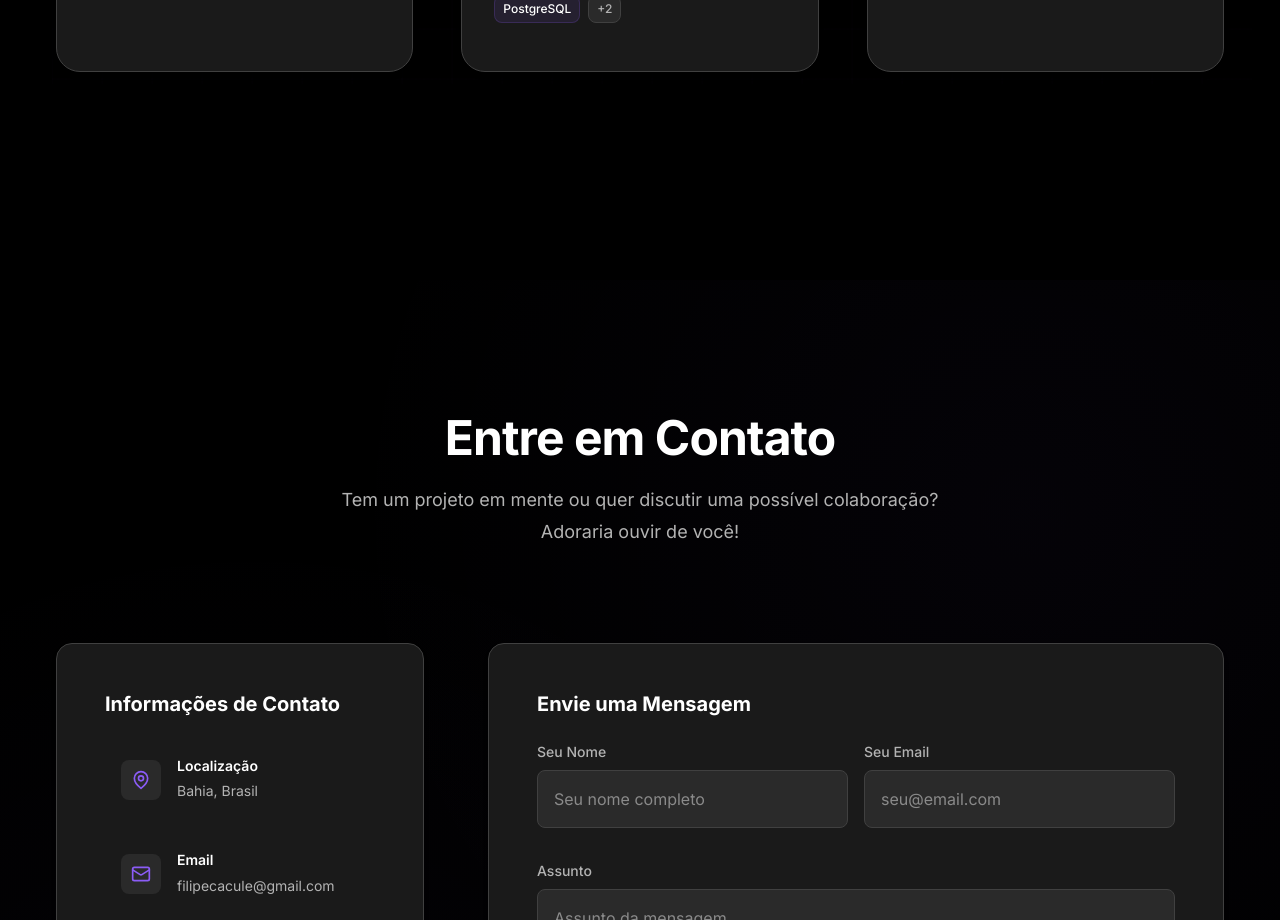
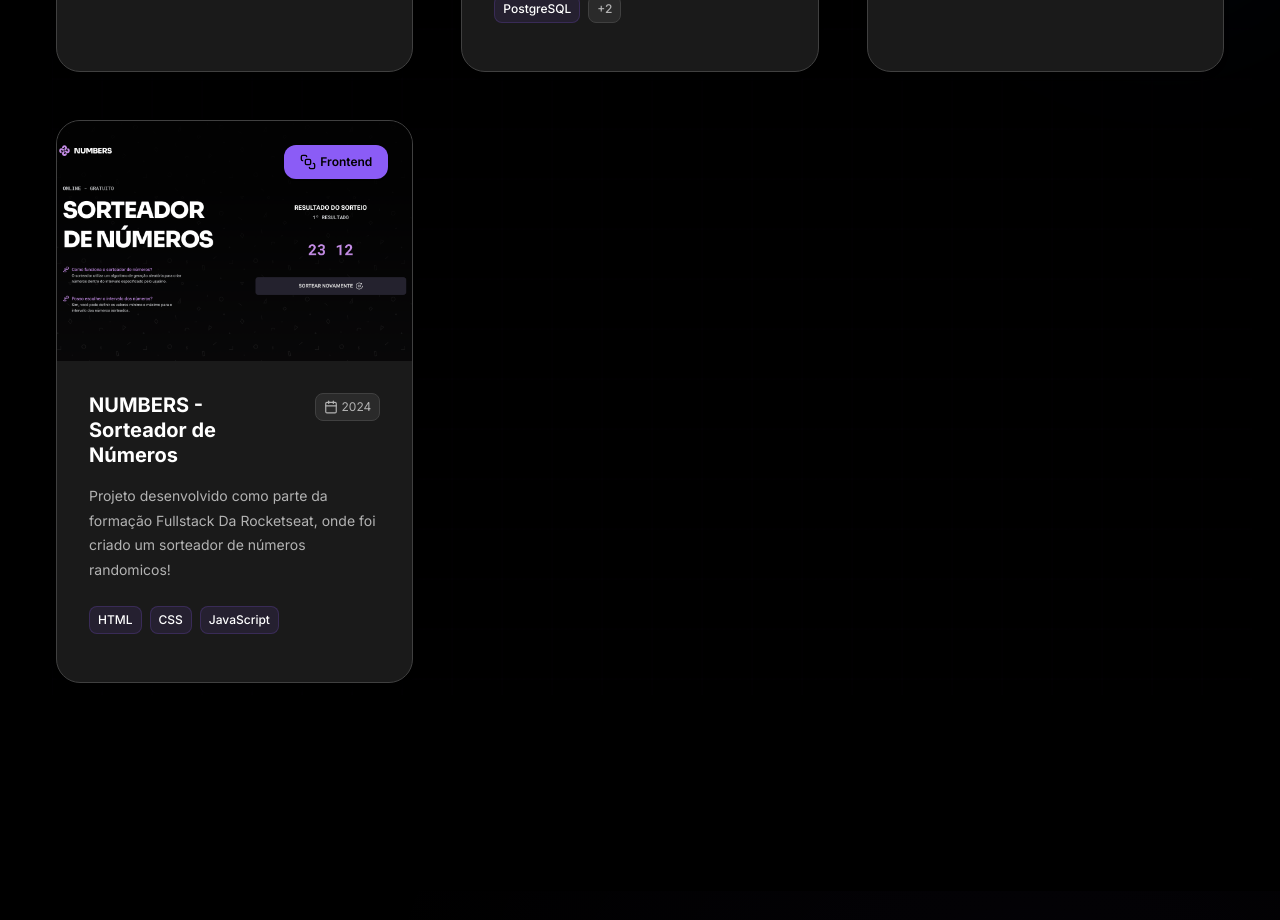
Before and after one commit to SantiaGhou/Portfolio-FilipeSantiago, a React (Vite) app: page / in a window 1280 px wide. Shown: the part 7460-8380 px from the top of the page. Built offline with nearby package versions, Linux system fonts and the light colour scheme.

Commit message:
add:Numbers project

```diff
--- a/src/data/projects.ts
+++ b/src/data/projects.ts
@@ -110,6 +110,17 @@ export const projects: Project[] = [
     liveUrl: '',
     category: 'frontend'
   },
+      {
+    id: 10,
+    title: 'NUMBERS - Sorteador de Números',
+    description: 'Projeto desenvolvido como parte da formação Fullstack Da Rocketseat, onde foi criado um sorteador de números randomicos!',
+    data: '2024',
+    image: '/projects/Numbers.png',
+    tags: ['HTML','CSS','JavaScript'],
+    githubUrl: '',
+    liveUrl: '',
+    category: 'frontend'
+  },
 
 
 ];
```
Also changed, not shown: public/projects/Numbers.png (added).
